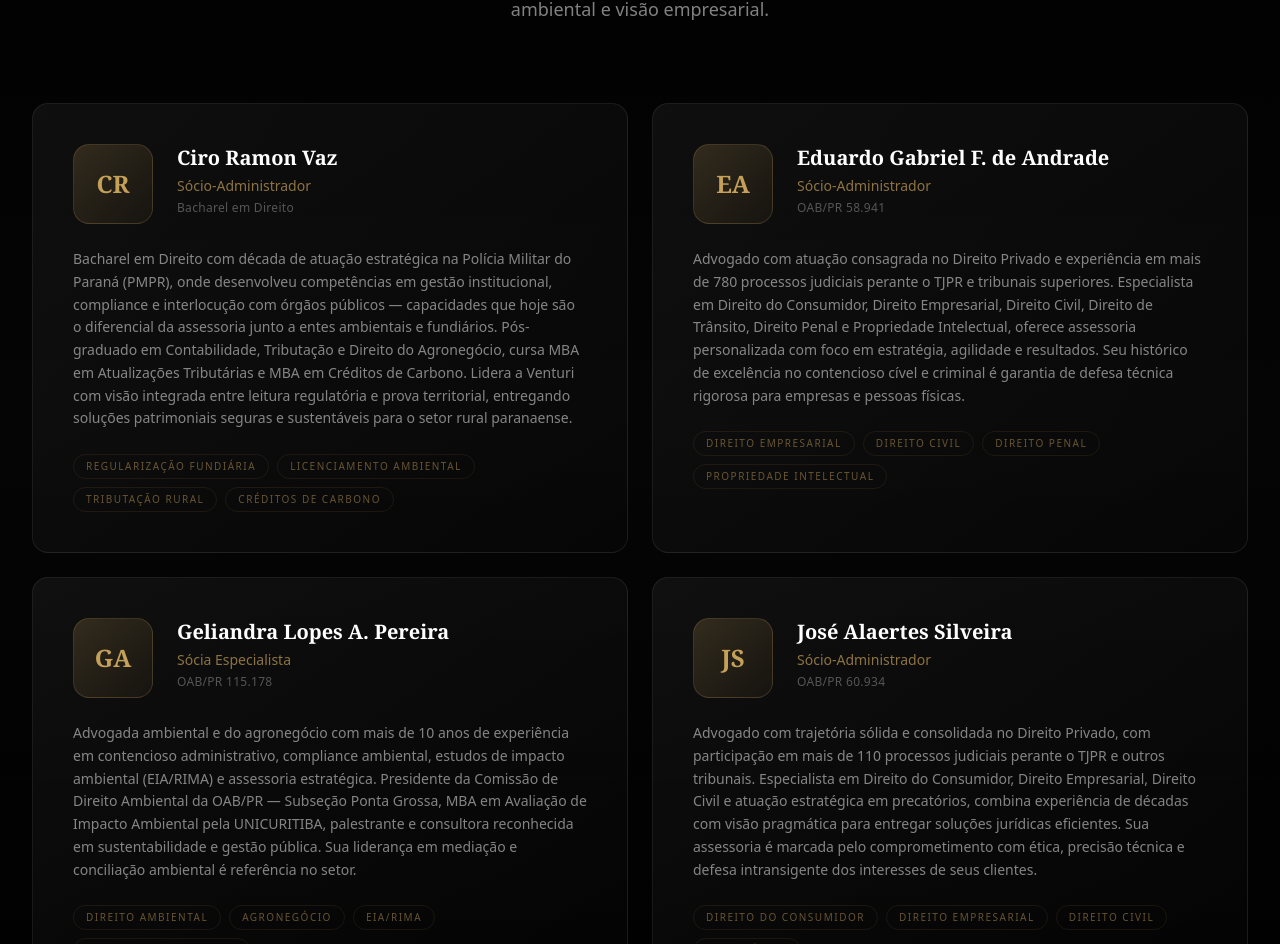
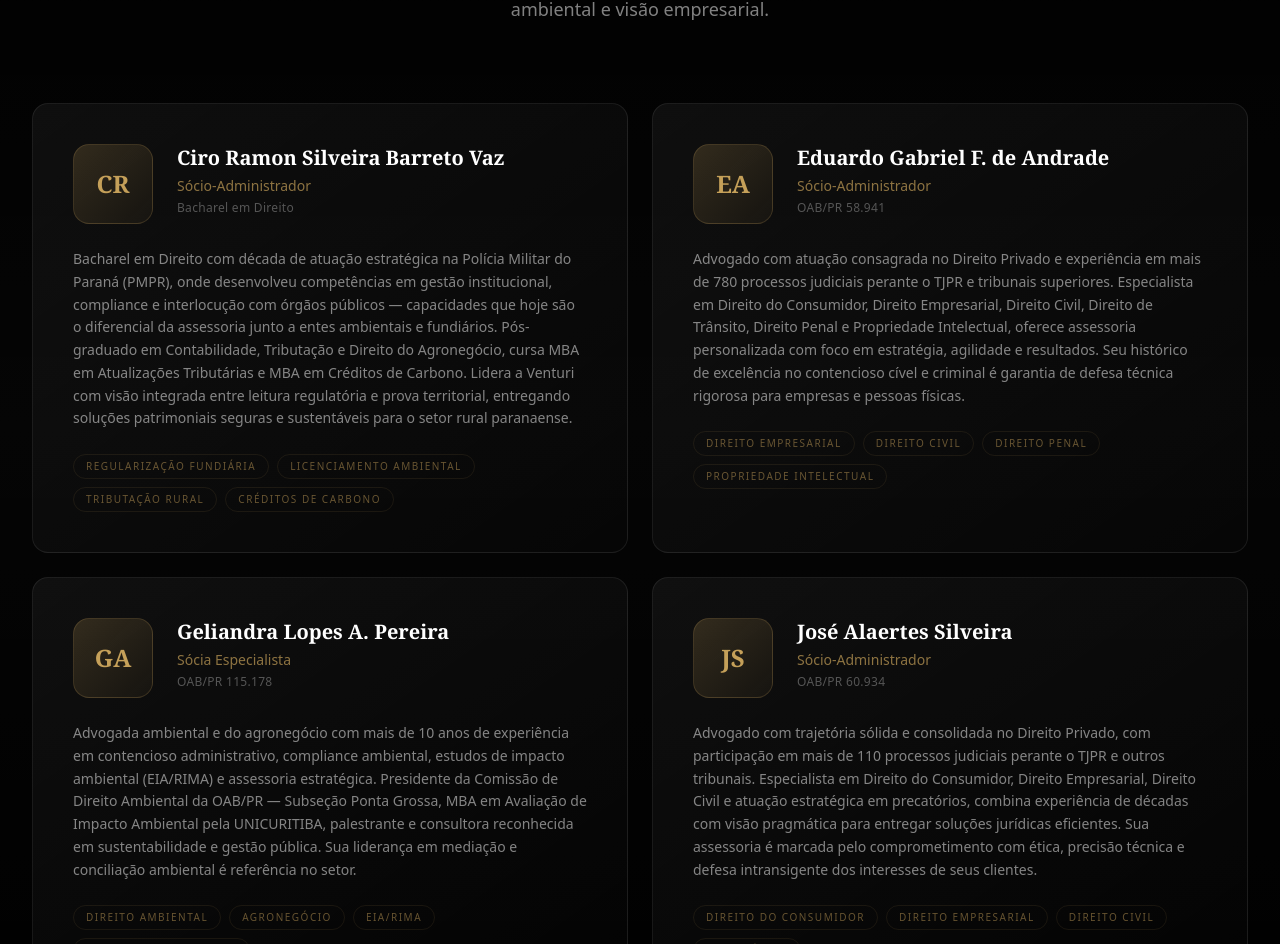
Before and after one commit to ciroramonvaz-stack/site-venturictj, a Next.js app: page /site-venturictj/sobre in a window 1280 px wide. Shown: the part 1772-2716 px from the top of the page. Built offline with nearby package versions, Linux system fonts and the light colour scheme; a web font is replaced by a local one.

Commit message:
fix: update Ciro's full name to Ciro Ramon Silveira Barreto Vaz

```diff
--- a/src/app/sobre/page.tsx
+++ b/src/app/sobre/page.tsx
@@ -8,7 +8,7 @@ export const metadata = getPageMetadata('Sobre | VENTURI');
 
 const team = [
   {
-    name: 'Ciro Ramon Vaz',
+    name: 'Ciro Ramon Silveira Barreto Vaz',
     role: 'S\u00f3cio-Administrador',
     credential: 'Bacharel em Direito',
     initials: 'CR',
```
